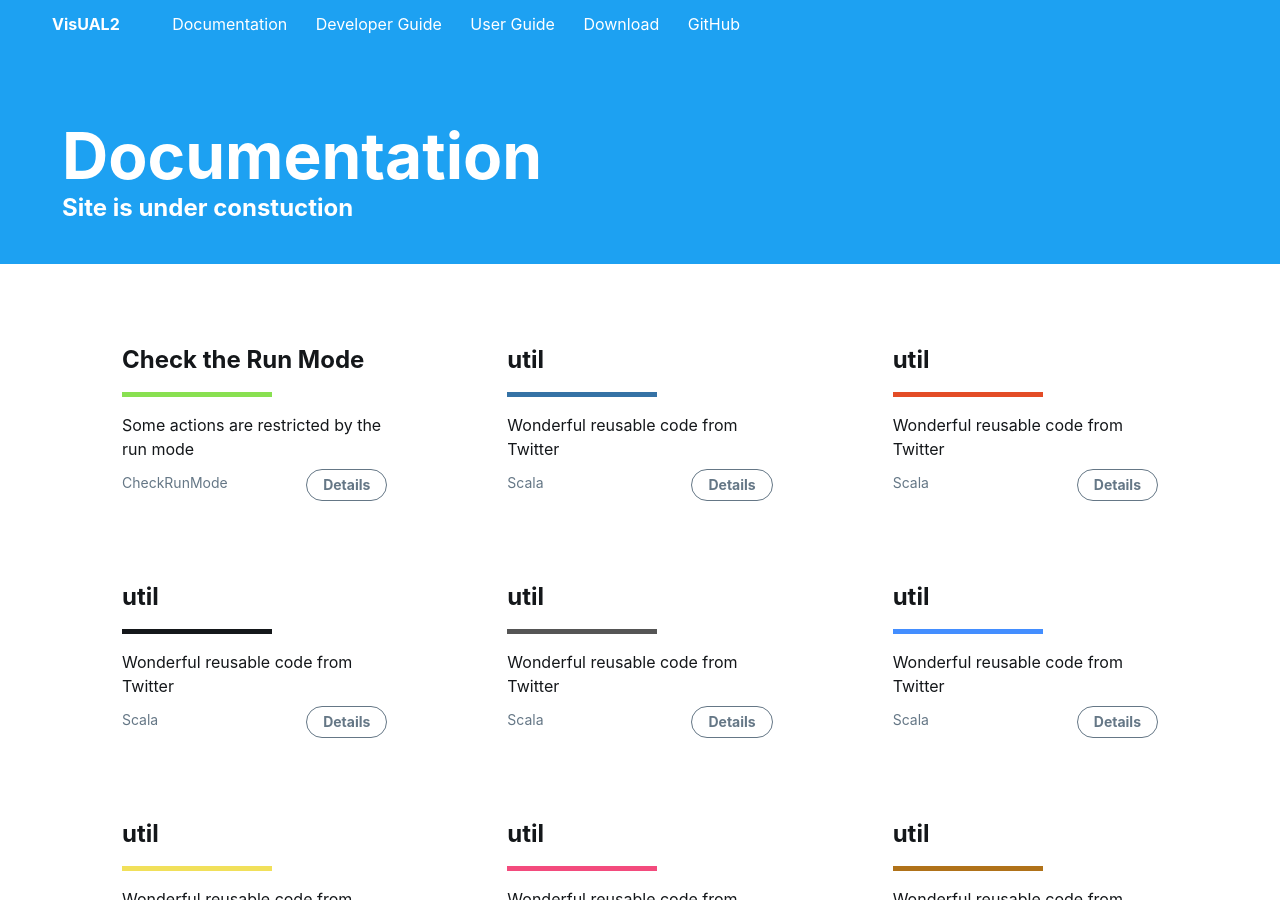
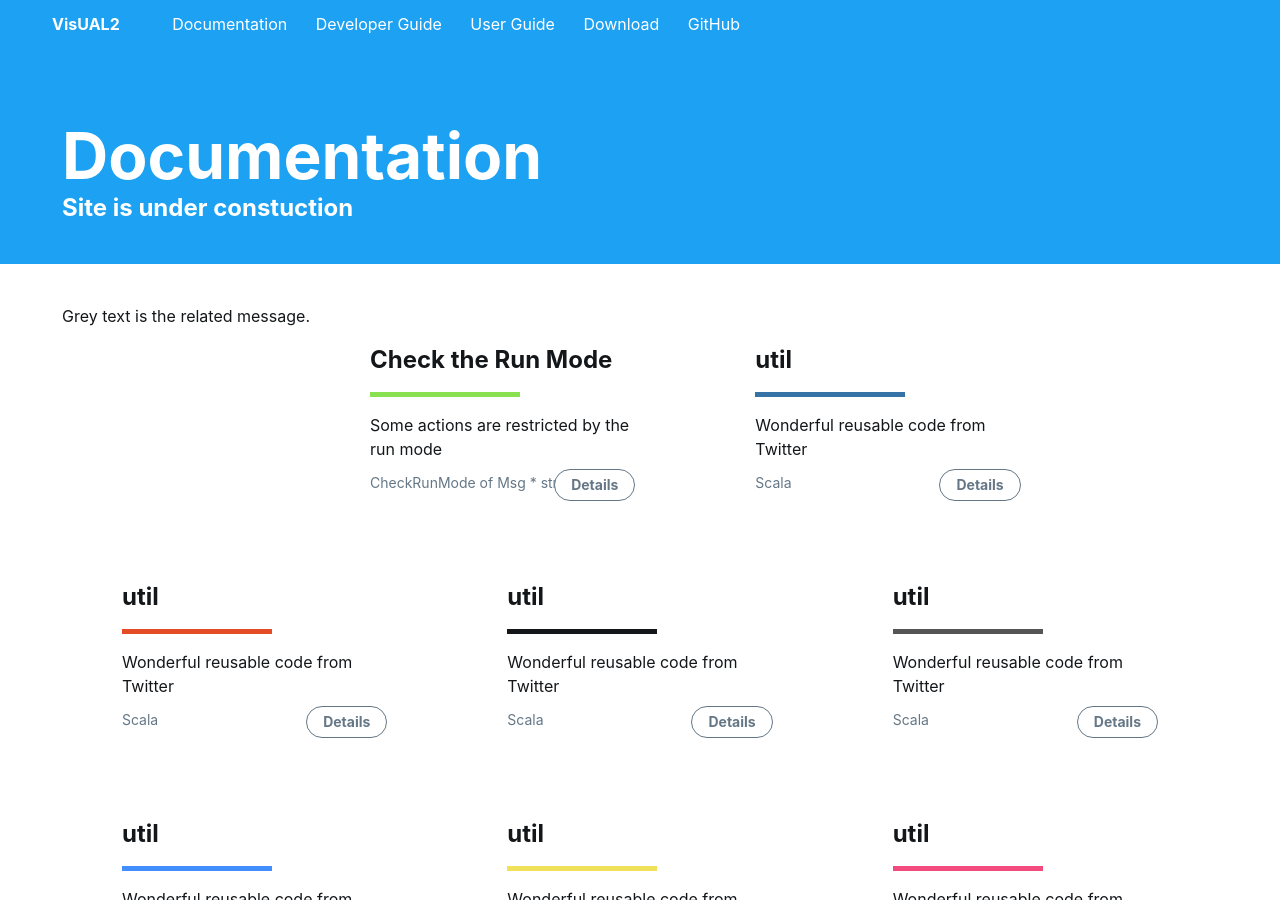
Before and after one commit to scc416/VisUAL2-doc, a Jekyll site: the page built from documentation.html, in a window 1280 px wide and 900 px high. Built offline with Jekyll 4.4.1, drawn with Linux system fonts in a browser that asks for light colours.

Commit message:
Update documentation.html

```diff
--- a/documentation.html
+++ b/documentation.html
@@ -15,13 +15,15 @@ custom_css: projects.css
 </div>
 
 <div class="Grid container all-projects">
+    Grey text is the related message.
+    <br>
     <div class="Grid-cell u-size1of3 project-card">
         <h1 class="project-name small-margin">Check the Run Mode</h1>
         <div class="border small-margin" style="border-bottom-color: rgb(137, 224, 81);"></div>
         <div class="project-description xsmall-margin">
             <div>Some actions are restricted by the run mode</div>
         </div>
-        <p class="project-language">CheckRunMode</p>
+        <p class="project-language">CheckRunMode of Msg * string</p>
         <a href="{{ site.baseurl }}/doc/checkrunmode">
             <button type="button" class="Button Button--tertiary">Details</button>
         </a>
```
